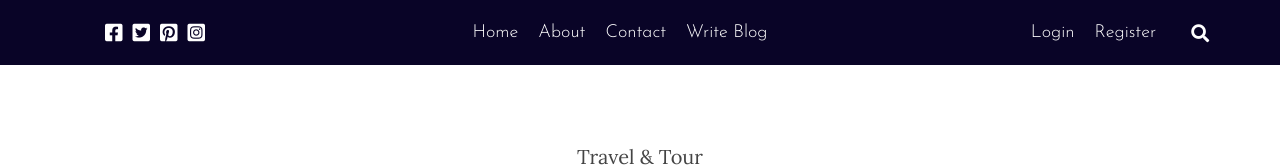
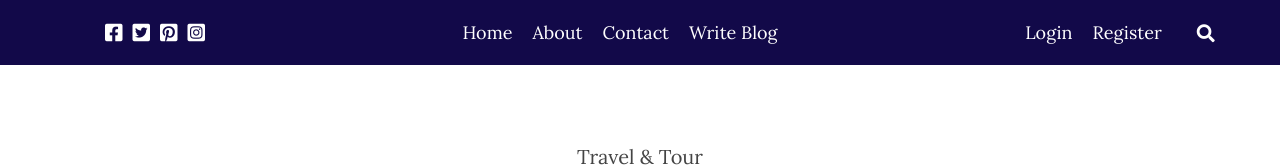
Before and after one commit to prabodhani1234/MARN_Stack_Blog_App, a React (Create React App) app in the folder Frontend/: page / in a window 1280 px wide. Shown: the top 167 px of the page. Built offline with nearby package versions, Linux system fonts and the light colour scheme; no server answers.

Commit message:
change color in top bar

```diff
--- a/Frontend/src/components/topbar/topbar.css
+++ b/Frontend/src/components/topbar/topbar.css
@@ -1,12 +1,12 @@
 .top {
   width: 100%;
   height: 65px;
-  background-color: rgb(9, 4, 39);
+  background-color: rgb(18, 9, 73);
   position: sticky;
   top: 0;
   display: flex;
   align-items: center;
-  font-family: "Josefin Sans", sans-serif;
+  font-family: "Lora", serif;
   z-index: 999;
 }
 
```
